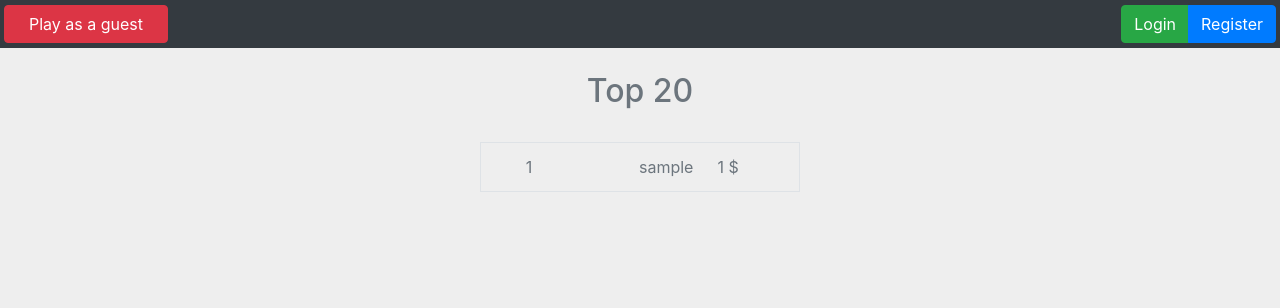
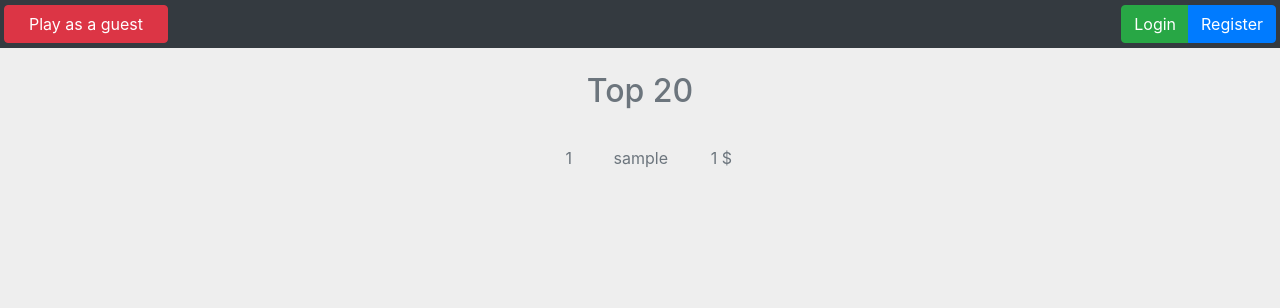
Before and after one commit to koualsky/texas-holdem, a Django app: page / in a window 1280 px wide. Shown: the top 308 px of the page. Run offline with Django 3.2, Linux system fonts and the light colour scheme; tables that the repository leaves empty hold one stand-in row (values such as "Sample post"); some libraries are stand-ins or nearby versions.

Commit message:
Fix 'Top 20' view

```diff
--- a/game/static/game/style.css
+++ b/game/static/game/style.css
@@ -23,7 +23,7 @@ body {
 }
 
 .top-100-container {
-    max-width: 320px;
+    max-width: 12em;
 }
 
 .play-as-a-guest-div {
--- a/game/templates/game/start.html
+++ b/game/templates/game/start.html
@@ -31,15 +31,15 @@
 
 <div class="top-100-container container p-0 justify-content-center text-secondary">
 
-        <h2 class="text-center p-4 text-secondary">Top 20</h2>
+        <h2 class="text-center p-4 text-secondary" style="cursor: default;">Top 20</h2>
 
     <!-- TOP 100 TABLE -->
-    <table class="table border container p-0 m-0">
+    <table class="table table-borderless container p-0 m-0">
     {% for player in best_players %}
         <tr>
-            <td class="align-middle text-right text-secondary">{{ forloop.counter }}</td>
-            <td class="align-middle text-right text-secondary">{{ player }}</td>
-            <td class="align-middle text-left text-secondary">{{ player.money }} $</td>
+            <td class="align-middle text-right text-secondary p-1 m-0" style="width: 2em;">{{ forloop.counter }}</td>
+            <td class="align-middle text-right text-secondary p-1 m-0">{{ player }}</td>
+            <td class="align-middle text-right text-secondary p-1 m-0" style="width: 4em;">{{ player.money }} $</td>
         </tr>
     {% endfor %}
     </table>
```
